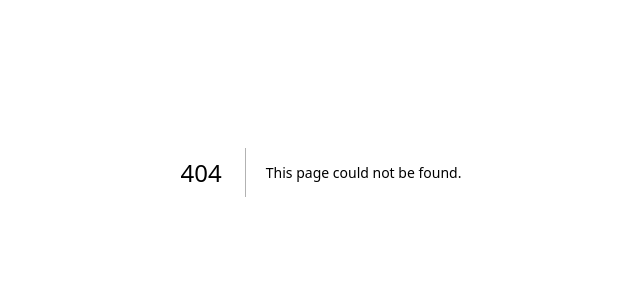
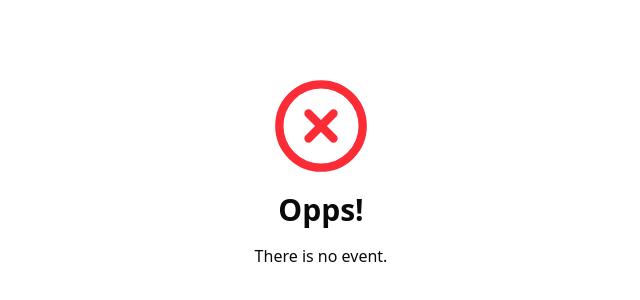
Before and after one commit to nainghtetlinn/welcome-vote, a Next.js app: page /no-event in a window 1280 px wide. Before the commit this address had no page. Shown: the part 228-528 px from the top of the page, without its empty margins (319-959 px from the left). Built offline with nearby package versions, Linux system fonts and the light colour scheme.

Commit message:
feat: no event page

```diff
--- a/src/app/event/[id]/page.tsx
+++ b/src/app/event/[id]/page.tsx
@@ -17,7 +17,7 @@ const VotingPage = async ({ params }: { params: Promise<{ id: string }> }) => {
     .eq("active", true)
     .single();
 
-  if (event.error || !event.data) redirect("/error");
+  if (event.error || !event.data) redirect("/no-event");
 
   const { males, females } = filterCandidates(event.data.candidates);
 
--- /dev/null
+++ b/src/app/no-event/page.tsx
@@ -0,0 +1,19 @@
+import { CircleX } from "lucide-react";
+
+const NoEvent = () => {
+  return (
+    <div className="flex items-center justify-center h-screen">
+      <div className="bg"></div>
+      <div className="flex flex-col items-center gap-4 bg-white rounded-lg p-12 w-75 text-center">
+        <CircleX
+          size={100}
+          className="text-red-500"
+        />
+        <h1 className="font-bold text-3xl">Opps!</h1>
+        <h5>There is no event.</h5>
+      </div>
+    </div>
+  );
+};
+
+export default NoEvent;
```
